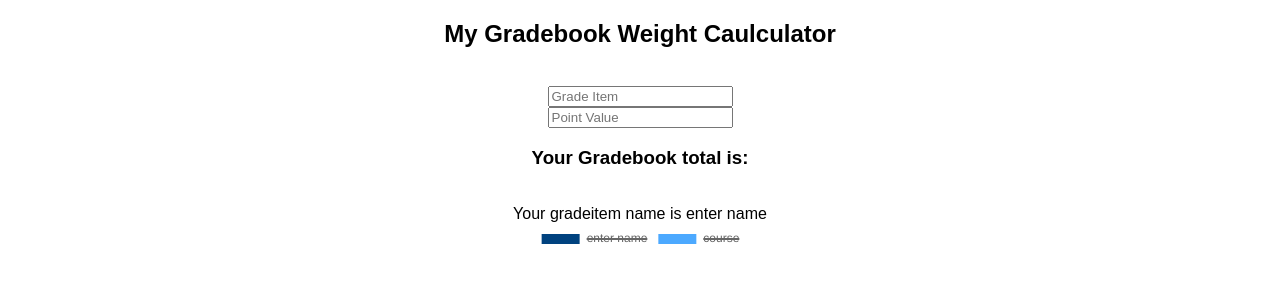
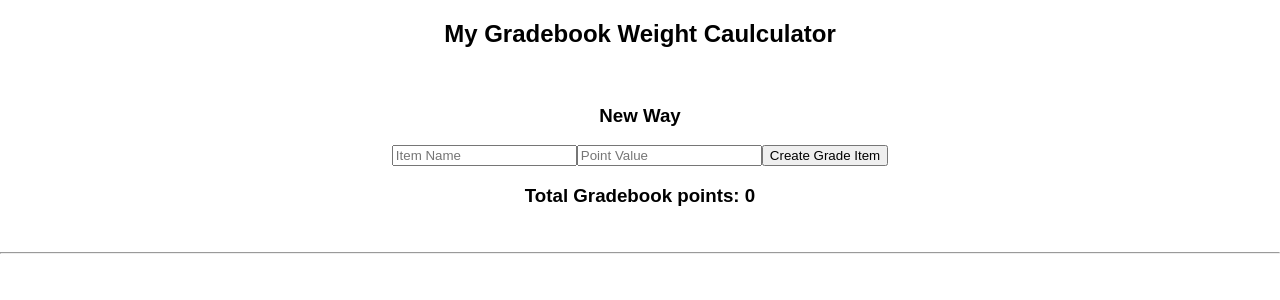
Before and after one commit to thebenkahn/gradebook-weight-visualization, a React (Create React App) app in the folder gradebook2/: page / in a window 1280 px wide. Shown: the top 300 px of the page. Built offline with nearby package versions, Linux system fonts and the light colour scheme.

Commit message:
Working
basics are working

```diff
--- a/gradebook2/src/App.js
+++ b/gradebook2/src/App.js
@@ -10,7 +10,9 @@ import Chart from './components/Chart'
 class App extends Component {
 
   state = {
-    fields: {}
+    fields: {},
+    gradeItems: []
+
   };
 
   onChange = updatedValue => {
@@ -22,14 +24,32 @@ class App extends Component {
     });
   };
 
+  handleGradeItemAdd = (name, points) => {
+    var newGradeItem = {
+      id: this.state.gradeItems.length + 1,
+      name: name,
+      points: points
+      }
+
+      this.setState({gradeItems: this.state.gradeItems.concat(newGradeItem)});
+  }
 
 
   render() {
     return (
       <div className="App">
-        <Form onChange={fields => this.onChange(fields)}/>
+        <Form onChange={fields => this.onChange(fields)} onGradeItemAdd={this.handleGradeItemAdd}/>
 
-        <Chart name={this.state.fields.gradeItemName} points={this.state.fields.gradeItemPoints}/>
+        <ul className="list-group">
+          {
+              this.state.gradeItems.map(gradeItem => {
+                return <li className="list-group-item" gradeitem={gradeItem} key={gradeItem.id}>{gradeItem.name}: {gradeItem.points}</li>
+              })
+          }
+      </ul>
+
+    {/*    <Chart name={this.state.fields.gradeItemName} points={this.state.fields.gradeItemPoints} gradeItems={this.props.gradeItems}/> */}
+          <Chart gradeItems={this.state.gradeItems}/>
 
       </div>
     );
--- a/gradebook2/src/components/Chart.js
+++ b/gradebook2/src/components/Chart.js
@@ -5,28 +5,71 @@ import {defaults} from 'react-chartjs-2';
 class Chart extends Component{
 
 
+    render(){
 
-    render(){
+      var gradeBookTotal = 0;
+      var chartDataPoints = [];
+      var chartDataLabels = [];
+
+      {this.props.gradeItems.map(point => {
+        gradeBookTotal = gradeBookTotal + Number(point.points);
+        chartDataPoints.push(point.points)
+        chartDataLabels.push(point.name)
+      }
+    )
+  }
+
+
+
+
+
       return(
         <div>
-          <h3>Your Gradebook total is: {this.props.points}</h3>
-          <br />
-          Your gradeitem name is {this.props.name}
+          <h3>Total Gradebook points: {gradeBookTotal}</h3>
           <br />
 
-          <Doughnut
-            data={{labels:[this.props.name, 'course'],
+
+          <hr />
+
+          {this.props.gradeItems.map(gradeItem => {
+            return <li className="list-group-item" gradeitem={gradeItem} key={gradeItem.id}>{gradeItem.name}: {gradeItem.points}</li>
+          }
+        )
+      }
+
+            <Doughnut
+              data={{labels:
+                        chartDataLabels,
+                      datasets: [{
+                        data:
+                            chartDataPoints,
+                        backgroundColor: ['#00427F', '#4CA9FF', '#00BF9A']
+                      }]
+                }}
+                width={100}
+                height={50}
+                options={{
+                  maintainAspectRatio: true
+                  }}
+              />
+
+      {/*<Doughnut
+            data={{labels:[
+              "seattle",
+              "portland",
+              'san fran'
+            ],
                   datasets: [{
-                    data: [this.props.points, 100 - this.props.points],
-                    backgroundColor: ['#00427F', '#4CA9FF']
+                    data: [35, 50, 40],
+                    backgroundColor: ['#00427F', '#4CA9FF', '#00BF9A']
                   }]
             }}
             width={100}
             height={50}
             options={{
-              maintainAspectRatio: false
+              maintainAspectRatio: true
               }}
-          />
+          />*/}
 
         </div>
       )
@@ -35,4 +78,5 @@ class Chart extends Component{
 
 Chart.defaultProps = {name: 'enter name'}
 
+
 export default Chart;
--- a/gradebook2/src/components/Form.js
+++ b/gradebook2/src/components/Form.js
@@ -2,15 +2,23 @@ import React, {Component} from 'react';
 import Chart from './Chart'
 import App from '../App'
 import { Button } from 'react-bootstrap';
-//import { Form } from 'react-bootstrap';
-//import { Input } from 'react-bootstrap';
 
-class gradeForm extends Component {
+
+
+class Form extends Component {
   state = {
     gradeItemName: '',
     gradeItemPoints: '',
-    gradeitemWeight: ''
+    gradeitemWeight: '',
+    text: 'hello world',
   };
+
+
+
+  onChange(greeting, greeting2){
+    console.log('changing text...')
+  }
+
 
   change = e => {
     this.props.onChange({ [e.target.name]: e.target.value });
@@ -22,11 +30,28 @@ class gradeForm extends Component {
 
   onSubmit = (e) => {
     e.preventDefault();
+    var text = this.refs.text.value.trim();
+    var points = this.refs.points.value;
 
+      if(!text){
+        alert('Please enter a grade item.')
+        return;
+      } //else if(isNaN(points)) {
+        else if(isNaN(points) || points > 100 || points <= 0) {
+        alert('Please enter a numeric point value between 1 and 100')
+        return;
+      }
+        this.props.onGradeItemAdd(text, points);
+        this.refs.text.value = '';
+        this.refs.points.value = '';
     }
 
     getChartData() {
-      return <App name={this.state.gradeItemName} points={this.state.gradeItemPoints}/>
+      //return <App name={this.state.gradeItemName} points={this.state.gradeItemPoints} gradeItems={this.state.gradeItems}/>
+    }
+
+    changeText = (e) => {
+    this.setState({text: e.target.value});
     }
 
 render(){
@@ -35,14 +60,30 @@ render(){
     <div>
       <h2>My Gradebook Weight Caulculator</h2>
       <br/>
-      <input name="gradeItemName" placeholder='Grade Item' value={this.state.gradeItemName} onChange={e => this.change(e)} />
-      <br/>
-      <input name="gradeItemPoints" placeholder='Point Value' value={this.state.gradeItemPoints} onChange={e => this.change(e)} />
-      <br/>
+    {/*   <h1>current state text is {this.state.text}</h1> */}
+      <form onSubmit={this.onSubmit}>
+          <div className="form-group">
+          {/*  <span><h3>Old Way</h3></span>
+            <br />
+            <input name="gradeItemName" placeholder='Grade Item' value={this.state.gradeItemName} onChange={e => this.change(e)} />
+            <br/>
+           <input name="gradeItemPoints" placeholder='Point Value' value={this.state.gradeItemPoints} onChange={e => this.change(e)} />
+            <br/>
+            */}
+            <span><h3>New Way</h3></span>
+          {/*  <input type="text" onChange={this.changeText} value={this.state.text}></input> */}
+            <input type="text" ref="text" onChange={this.onChange} class="form-control" placeholder="Item Name"></input>
+            <input type="text" ref="points" onChange={this.onChange} class="form-control" placeholder="Point Value"></input>
+            <button type="submit">Create Grade Item</button>
+          </div>
+    </form>
+
+
     </div>
   )
 }
-
 }
 
-export default gradeForm;
+
+
+export default Form;
```
